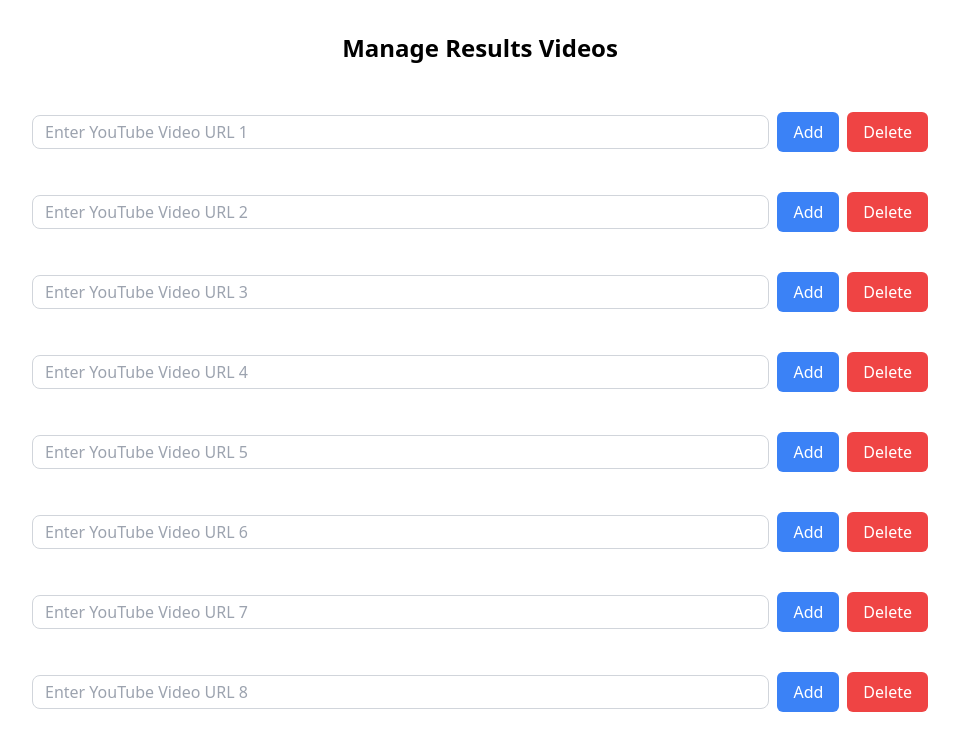
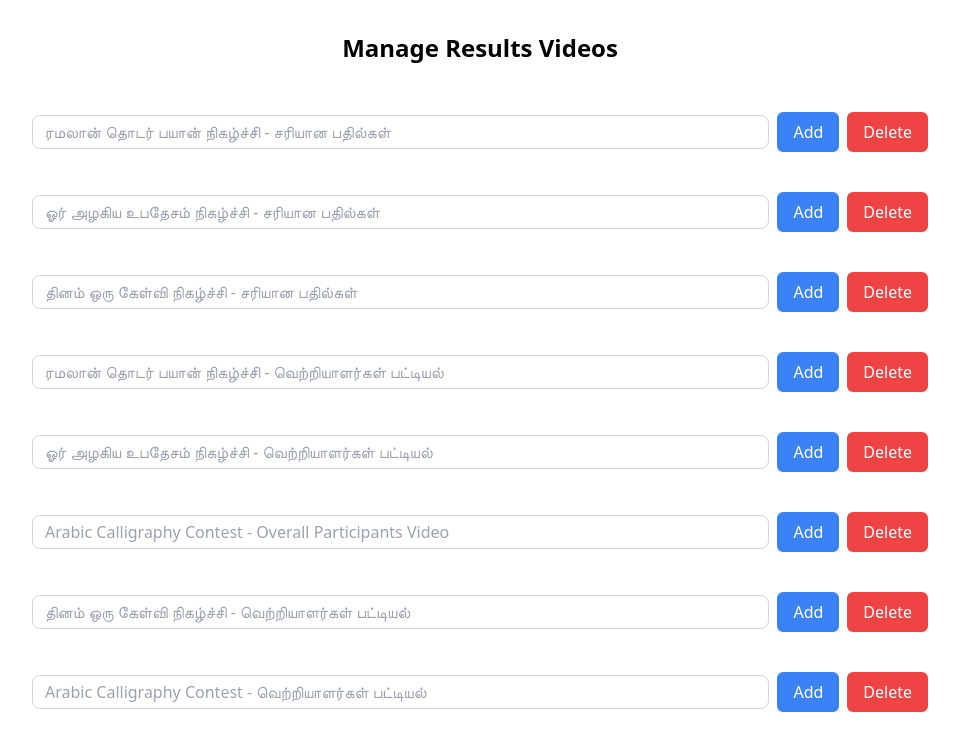
Before and after one commit to Sabruk/ikv-backend, a Next.js app: page /Results in a window 1280 px wide. Shown: the top 750 px of the page, without its empty margins (160-1119 px from the left). Built offline with nearby package versions, Linux system fonts and the light colour scheme; a web font is replaced by a local one.

Commit message:
Update index.js

```diff
--- a/pages/Results/index.js
+++ b/pages/Results/index.js
@@ -16,6 +16,41 @@ const Results = () => {
     video7: '',
     video8: '',
   });
+
+  const videoDetails = {
+    1: {
+      title: "ரமலான் தொடர் பயான் நிகழ்ச்சி - சரியான பதில்கள்",
+      release: "Will be released on 28th March - 10:30PM",
+    },
+    2: {
+      title: "ஓர் அழகிய உபதேசம் நிகழ்ச்சி - சரியான பதில்கள்",
+      release: "Will be released on 29th March - 4:30AM",
+    },
+    3: {
+      title: "தினம் ஒரு கேள்வி நிகழ்ச்சி - சரியான பதில்கள்",
+      release: "Will be released on 29th March - 5:00PM",
+    },
+    4: {
+      title: "ரமலான் தொடர் பயான் நிகழ்ச்சி - வெற்றியாளர்கள் பட்டியல்",
+      release: "Will be released on 29th March - 10:30PM",
+    },
+    5: {
+      title: "ஓர் அழகிய உபதேசம் நிகழ்ச்சி - வெற்றியாளர்கள் பட்டியல்",
+      release: "Will be released on 30th March - 4:30AM",
+    },
+    6: {
+      title: "Arabic Calligraphy Contest - Overall Participants Video",
+      release: "Will be released on 30th March - 1:30PM",
+    },
+    7: {
+      title: "தினம் ஒரு கேள்வி நிகழ்ச்சி - வெற்றியாளர்கள் பட்டியல்",
+      release: "Will be released on 30th March - 5:00PM",
+    },
+    8: {
+      title: "Arabic Calligraphy Contest - வெற்றியாளர்கள் பட்டியல்",
+      release: "Will be released on 30th March - 10:30PM",
+    }
+  };
 
   // Update any field in Firestore
   const updateFieldInFirebase = async (key, value) => {
@@ -61,7 +96,7 @@ const Results = () => {
                 type="text"
                 value={value}
                 onChange={(e) => handleInputChange(e, key)}
-                placeholder={`Enter YouTube Video URL ${key.slice(-1)}`}
+                placeholder={videoDetails[key.slice(-1)].title}
                 className="border border-gray-300 px-3 py-1 rounded-lg focus:outline-none focus:ring focus:border-blue-300 flex-1"
               />
               <button
```
